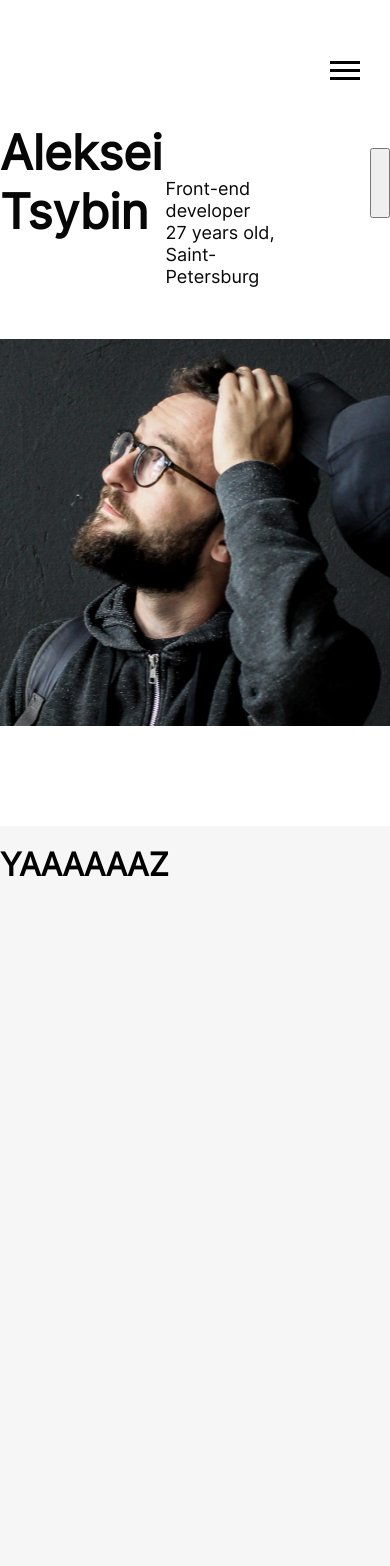
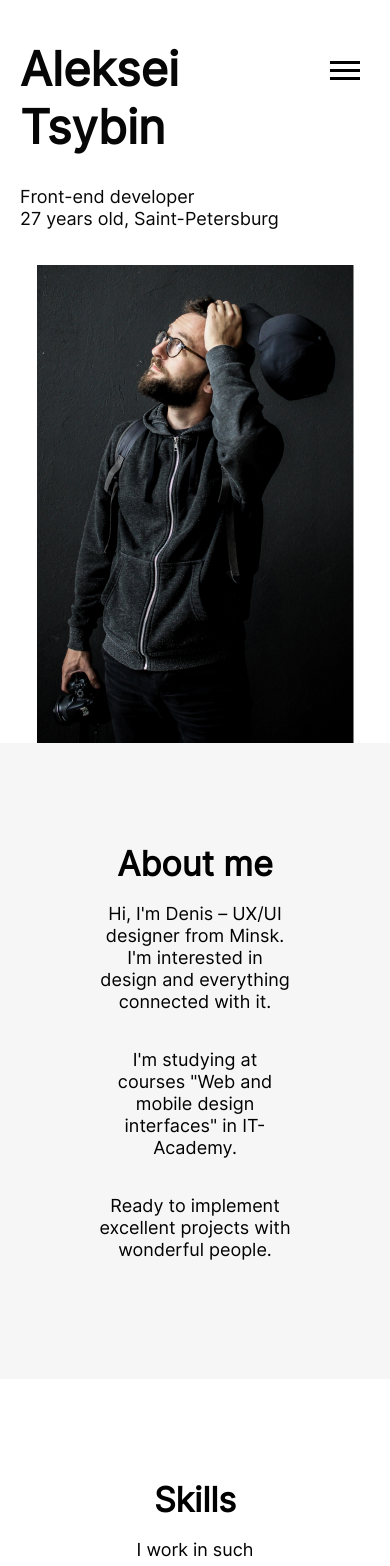
Before and after one commit to tsyalgen/portfolio, a React (Create React App) app: page / in a window 390 px wide. Shown: the top 1566 px of the page. Built offline with nearby package versions, Linux system fonts and the light colour scheme.

Commit message:
feature: complete main, about and some skills.

```diff
--- a/src/components/About/About.css
+++ b/src/components/About/About.css
@@ -1,5 +1,37 @@
 .about{
+    position: relative;
     display: flex;
-    background: #f6f6f6;
-    height: 1500px;
+    flex-direction: column;
+    align-items: center;
+    padding: 100px 0;
+    z-index: 1;
 }
+
+
+.about:before {
+    content: '';
+    position: absolute;
+    z-index: -1;
+    top: 0;
+    bottom: 0;
+    width: 100vw;
+    background-color: #f6f6f6;
+    object-fit: contain;
+}
+
+.about__title{
+    font-family: Inter, sans-serif;
+    font-weight: 700;
+    font-size: 34px;
+    line-height: 42px;
+    text-align: center;
+    margin: 0;
+}
+
+.about__text{
+    font-family: Inter, sans-serif;
+    font-size: 18px;
+    line-height: 22px;
+    text-align: center;
+    width: 50%;
+}
--- a/src/components/About/About.js
+++ b/src/components/About/About.js
@@ -3,7 +3,10 @@ import './About.css';
 const About = () => {
     return(
         <section id="about" className="about">
-            <h1>YAAAAAAZ</h1>
+            <h2 className="about__title">About me</h2>
+            <p className="about__text">Hi, I'm Denis – UX/UI designer from Minsk. I'm interested in design and everything connected with it.</p>
+            <p className="about__text">I'm studying at courses "Web and mobile design interfaces" in IT-Academy.</p>
+            <p className="about__text">Ready to implement excellent projects with wonderful people.</p>
         </section>
     );
 }
--- a/src/components/App/App.css
+++ b/src/components/App/App.css
@@ -17,7 +17,24 @@
   text-rendering: optimizeLegibility;
 }
 
+.page::before {
+  content: '';
+  position: fixed;
+  z-index: 2;
+  top: 0;
+  height: 83px;
+  width: 100%;
+  background-color: #ffffff;
+  object-fit: contain;
+}
+
 .content {
   max-width: 940px;
   margin: 0 auto;
 }
+
+@media screen and (max-width: 500px) {
+  .page::before {
+    all: revert;
+  }
+}
--- a/src/components/App/App.js
+++ b/src/components/App/App.js
@@ -2,6 +2,9 @@ import './App.css';
 import Header from "../Header/Header";
 import Main from "../Main/Main";
 import About from "../About/About";
+import Skills from "../Skills/Skills";
+import Portfolio from "../Portfolio/Portfolio";
+import Contacts from "../Contacts/Contscts";
 
 function App() {
 
@@ -13,6 +16,9 @@ function App() {
                     <Header/>
                     <Main/>
                     <About/>
+                    <Skills/>
+                    <Portfolio/>
+                    <Contacts/>
                 </div>
             </div>
         </div>
--- /dev/null
+++ b/src/components/Contacts/Contacts.css
@@ -0,0 +1,4 @@
+.contacts{
+    background: #ffffff;
+    height: 1000px;
+}
--- /dev/null
+++ b/src/components/Contacts/Contscts.js
@@ -0,0 +1,11 @@
+import './Contacts.css';
+
+const Contacts = () => {
+    return(
+        <section id="contacts" className="contacts">
+            <h1>telefonchik</h1>
+        </section>
+    );
+}
+
+export default Contacts;
--- a/src/components/Header/Header.css
+++ b/src/components/Header/Header.css
@@ -9,6 +9,7 @@
     flex-direction: row;
     border-bottom: solid 1px #828282;
 }
+
 
 .header__items {
     width: 100%;
--- a/src/components/Main/Main.css
+++ b/src/components/Main/Main.css
@@ -43,3 +43,62 @@
     height: 388px;
     max-width: 945px;
 }
+
+@media screen and (max-width: 960px){
+    .main{
+        margin: 0 20px;
+    }
+    .main__description{
+        width: 45%;
+    }
+}
+
+@media screen and (max-width: 680px){
+    .main__name {
+        font-size: 44px;
+        line-height: 57px;
+    }
+    .main__description{
+        font-size: 16px;
+        line-height: 20px;
+        margin: 105px 0 40px 0;
+        width: 50%;
+        padding-left: 20px;
+    }
+}
+
+@media screen and (max-width: 500px){
+    .main{
+        padding: 0;
+    }
+
+    .main__info{
+        flex-direction: column;
+        justify-content: flex-start;
+        align-content: flex-start;
+        /*margin: 0 10px;*/
+    }
+
+    .main__name {
+        font-size: 47px;
+        line-height: 58px;
+    }
+
+    .main__description{
+        font-size: 18px;
+        line-height: 22px;
+        width: 100%;
+        margin: 0 0 35px 0;
+        padding-left: 0;
+    }
+
+    .knopka{
+        display: none;
+    }
+
+    .main__photo{
+        background: url("../../images/photo_mobile.png") no-repeat center center;
+        height: 478px;
+        max-width: 500px;
+    }
+}
--- /dev/null
+++ b/src/components/Portfolio/Portfolio.css
@@ -0,0 +1,21 @@
+.portfolio{
+    position: relative;
+    display: flex;
+    flex-direction: column;
+    align-items: center;
+    padding: 100px 0;
+    z-index: 1;
+    height: 600px;
+}
+
+
+.portfolio:before {
+    content: '';
+    position: absolute;
+    z-index: -1;
+    top: 0;
+    bottom: 0;
+    width: 100vw;
+    background-color: #f6f6f6;
+    object-fit: contain;
+}
--- /dev/null
+++ b/src/components/Portfolio/Portfolio.js
@@ -0,0 +1,11 @@
+import './Portfolio.css';
+
+const Portfolio = () => {
+    return(
+        <section id="portfolio" className="portfolio">
+            <h1>saitiki</h1>
+        </section>
+    );
+}
+
+export default Portfolio;
--- /dev/null
+++ b/src/components/Skills/Skills.css
@@ -0,0 +1,7 @@
+.skills{
+    display: flex;
+    flex-direction: column;
+    align-items: center;
+    padding: 100px 0;
+    background: #ffffff;
+}
--- /dev/null
+++ b/src/components/Skills/Skills.js
@@ -0,0 +1,12 @@
+import './Skills.css';
+
+const Skills = () => {
+    return(
+        <section id="skills" className="skills">
+            <h2 className="about__title">Skills</h2>
+            <p className="about__text">I work in such programs as</p>
+        </section>
+    );
+}
+
+export default Skills;
```
Also changed, not shown: src/images/photo_mobile.png (added).
